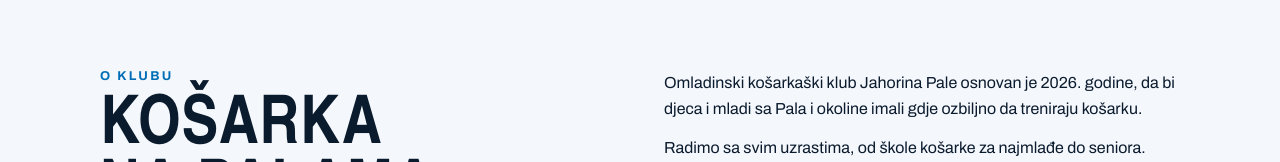
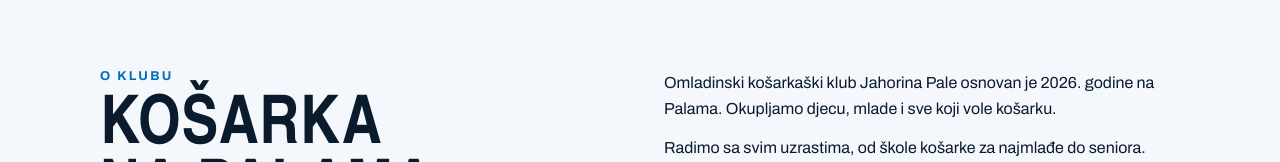
Before and after one commit to okkjahorina/okkjahorina-sajt, a plain HTML site: page index.html in a window 1280 px wide. Shown: the part 790-952 px from the top of the page. Drawn offline with Linux system fonts and the light colour scheme; a web font is replaced by a local one.

Commit message:
Update club description in index.html

```diff
--- a/index.html
+++ b/index.html
@@ -240,7 +240,7 @@ footer .wrap{display:flex;gap:16px;align-items:center;justify-content:space-betw
       <h2>Košarka na Palama</h2>
     </div>
     <div>
-      <p>Omladinski košarkaški klub Jahorina Pale osnovan je 2026. godine, da bi djeca i mladi sa Pala i okoline imali gdje ozbiljno da treniraju košarku.</p>
+      <p>Omladinski košarkaški klub Jahorina Pale osnovan je 2026. godine na Palama. Okupljamo djecu, mlade i sve koji vole košarku.</p>
       <p>Radimo sa svim uzrastima, od škole košarke za najmlađe do seniora. Pored igre učimo disciplinu, timski duh i poštovanje, na terenu i van njega.</p>
       <p>Vuk na našem grbu nosi poruku: igramo kao čopor, zajedno do posljednje sirene.</p>
       <div class="values">
```
